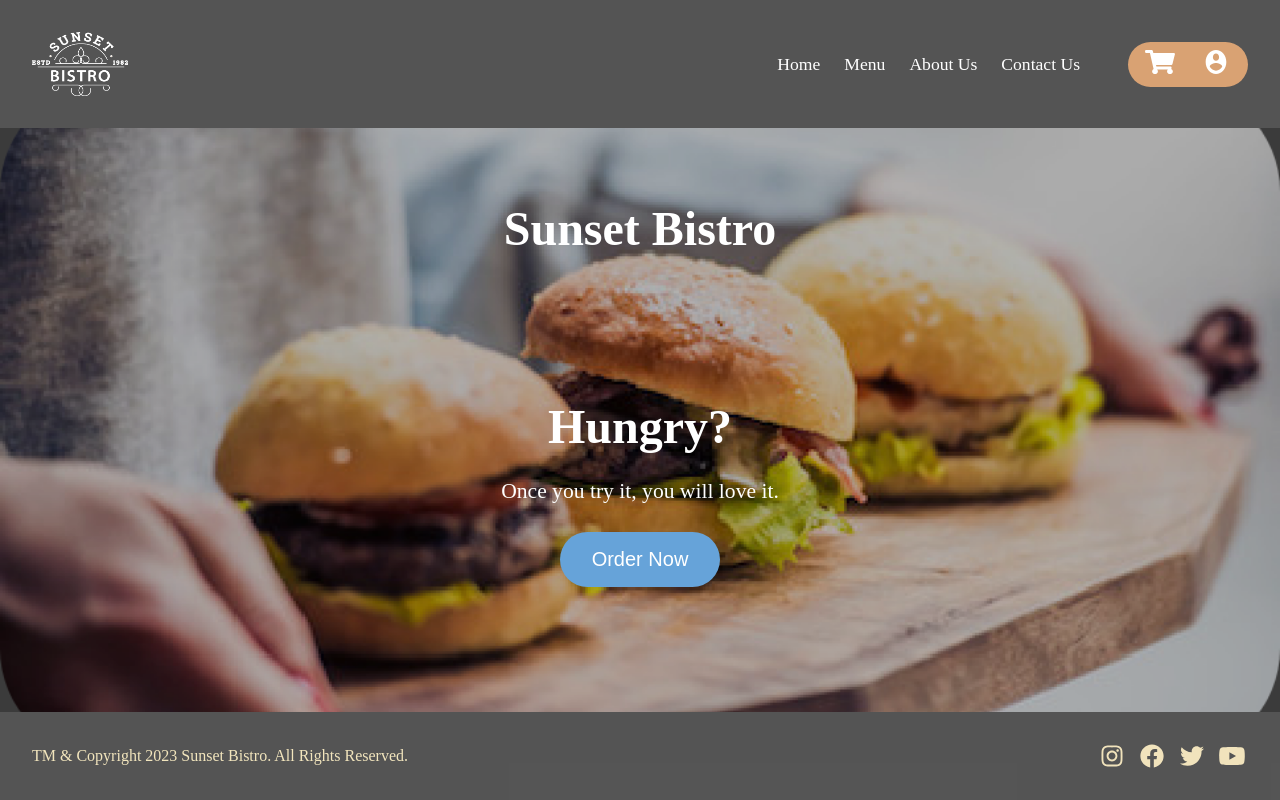
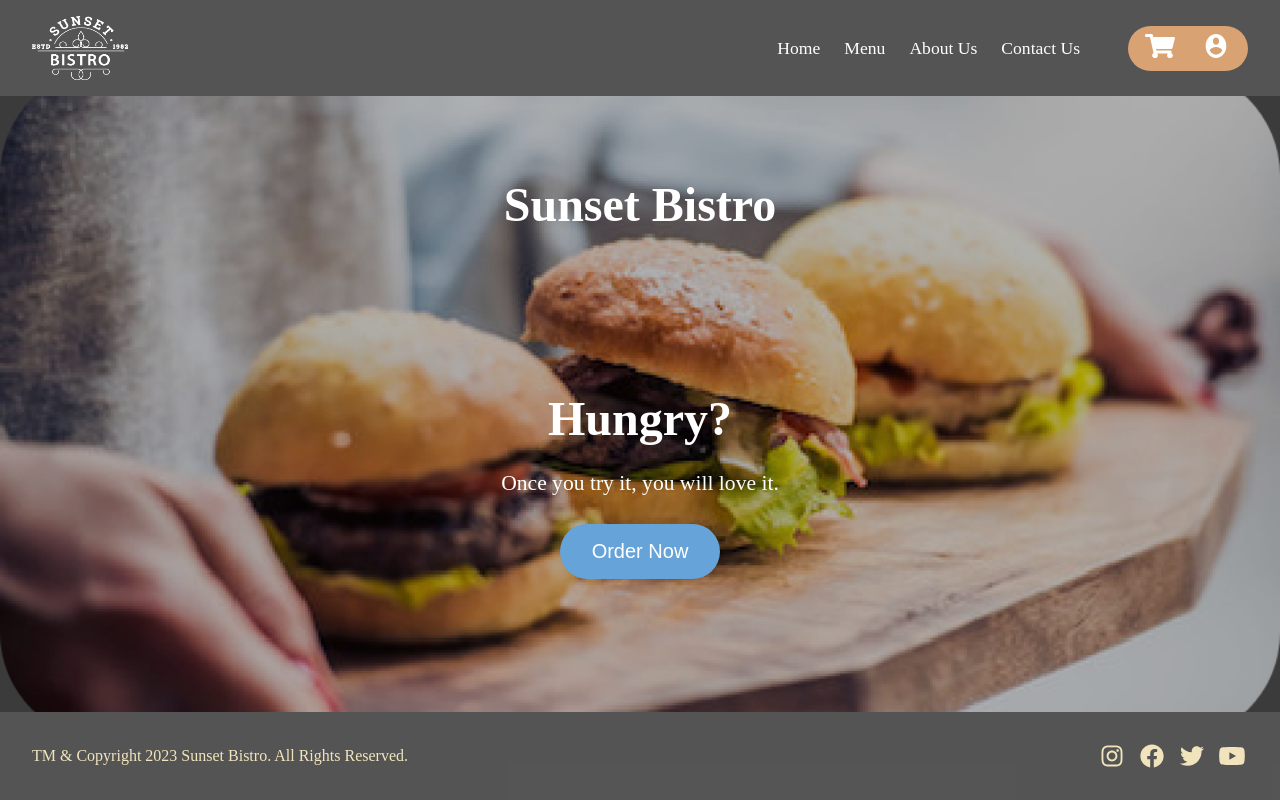
Before and after one commit to PROG1896-Capstone/capstone-frontend, a Next.js app: page / in a window 1280 px wide. Built offline with nearby package versions, Linux system fonts and the light colour scheme.

Commit message:
Update header padding

```diff
--- a/src/components/Header/header.module.css
+++ b/src/components/Header/header.module.css
@@ -5,7 +5,7 @@
   align-items: center;
   gap: 3rem;
   background-color: rgba(85, 85, 85, 0.75);
-  padding: 2rem;
+  padding: 1rem 2rem;
 }
 
 .logo {
@@ -64,6 +64,7 @@
 @media (max-width: 700px) {
   .header {
     flex-direction: column;
+    padding: 2rem;
   }
 
   .nav {
```
